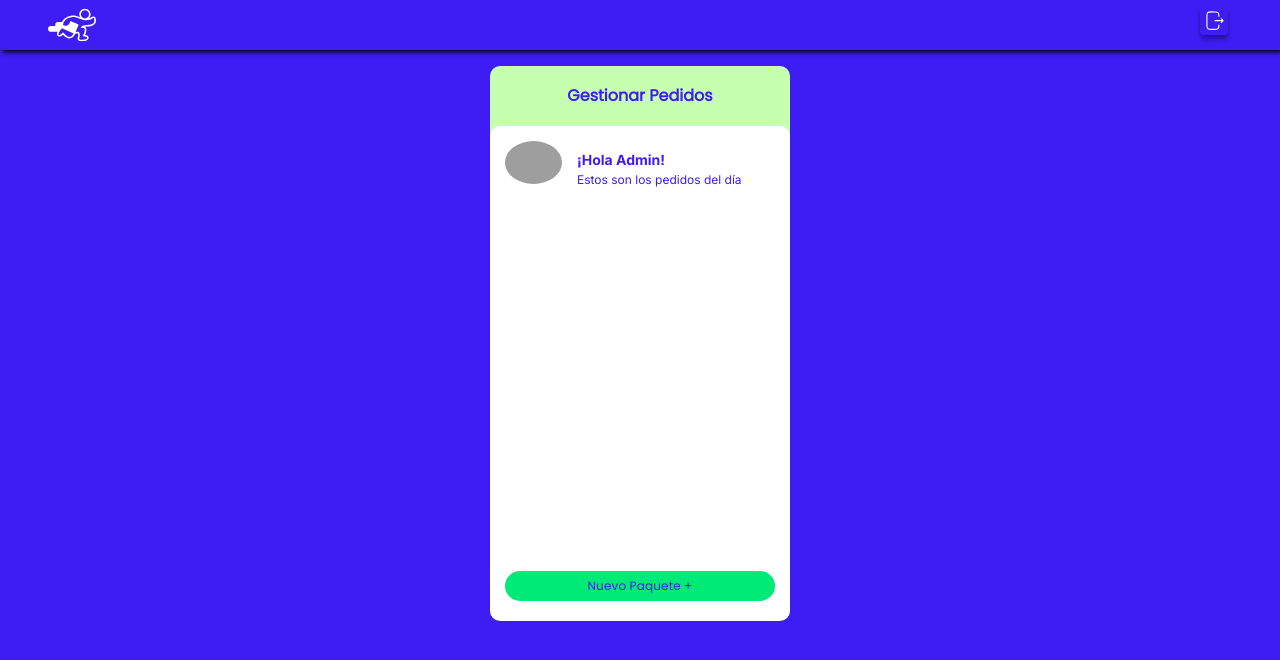
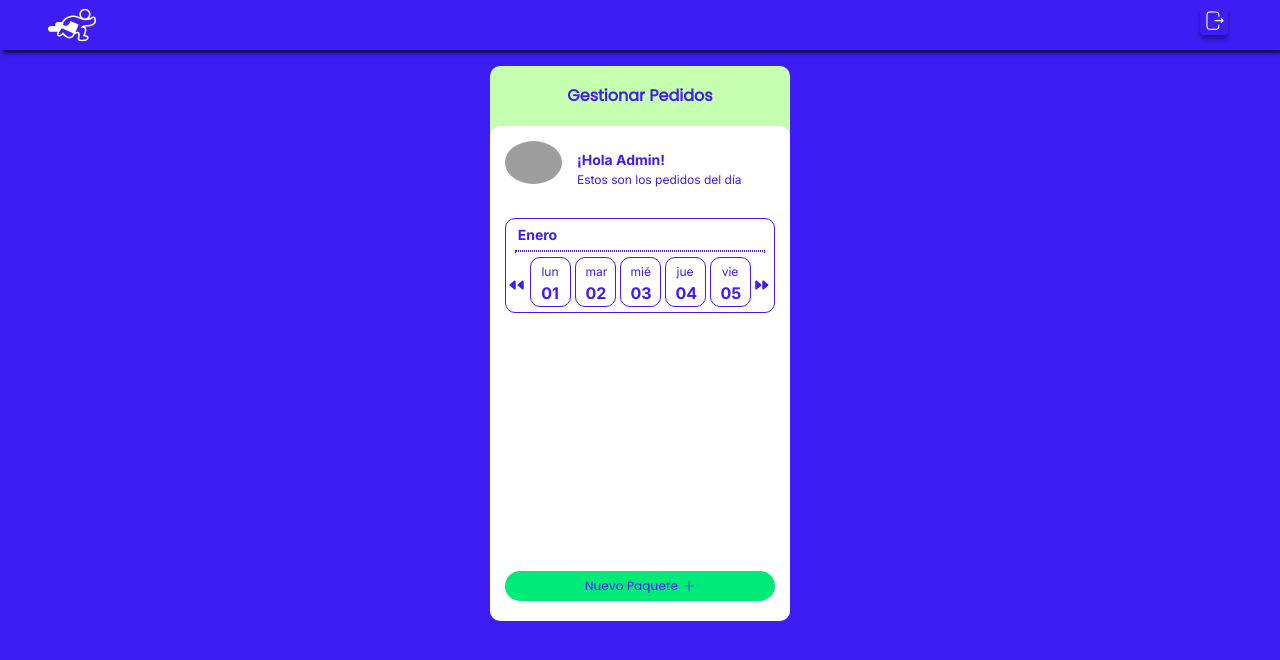
Before and after one commit to hernanortiz18/fast-delivery-src, a Next.js app in the folder fast-delivery-src/: page /manage-orders in a window 1280 px wide. Shown: the top 660 px of the page. Built offline with nearby package versions, Linux system fonts and the light colour scheme; grey boxes are pictures that could not be loaded.

Commit message:
feat: maquetado admin updates

```diff
--- a/fast-delivery-src/src/assets/ArrowIcon.tsx
+++ b/fast-delivery-src/src/assets/ArrowIcon.tsx
@@ -1,5 +1,8 @@
 import React from "react";
 
+type ArrowIconProps ={
+  className: string
+}
 function ArrowIcon() {
   return (
     <div>
--- /dev/null
+++ b/fast-delivery-src/src/assets/DoubleLeftArrow.tsx
@@ -0,0 +1,26 @@
+import React from "react";
+
+function DoubleLeftArrow() {
+  return (
+    <div>
+      <svg
+        width="17"
+        height="13"
+        viewBox="0 0 17 13"
+        fill="none"
+        xmlns="http://www.w3.org/2000/svg"
+      >
+        <path
+          d="M0.920905 7.26799C0.441523 6.86821 0.441523 6.13179 0.920904 5.73201L5.10953 2.2389C5.7608 1.69578 6.75 2.15888 6.75 3.00689L6.75 9.99311C6.75 10.8411 5.7608 11.3042 5.10954 10.7611L0.920905 7.26799Z"
+          fill="#3D1DF3"
+        />
+        <path
+          d="M8.9209 7.26799C8.44152 6.86821 8.44152 6.13179 8.9209 5.73201L13.1095 2.2389C13.7608 1.69578 14.75 2.15888 14.75 3.00689L14.75 9.99311C14.75 10.8411 13.7608 11.3042 13.1095 10.7611L8.9209 7.26799Z"
+          fill="#3D1DF3"
+        />
+      </svg>
+    </div>
+  );
+}
+
+export default DoubleLeftArrow;
--- /dev/null
+++ b/fast-delivery-src/src/assets/DoubleRigthArrow.tsx
@@ -0,0 +1,26 @@
+import React from "react";
+
+function DoubleRigthArrow() {
+  return (
+    <div>
+      <svg
+        width="16"
+        height="13"
+        viewBox="0 0 16 13"
+        fill="none"
+        xmlns="http://www.w3.org/2000/svg"
+      >
+        <path
+          d="M15.0791 5.73201C15.5585 6.13179 15.5585 6.86821 15.0791 7.26799L10.8905 10.7611C10.2392 11.3042 9.25 10.8411 9.25 9.99311L9.25 3.00689C9.25 2.15888 10.2392 1.69578 10.8905 2.2389L15.0791 5.73201Z"
+          fill="#3D1DF3"
+        />
+        <path
+          d="M8.0791 5.73201C8.55848 6.13179 8.55848 6.86821 8.0791 7.26799L3.89047 10.7611C3.23921 11.3042 2.25 10.8411 2.25 9.99311L2.25 3.00689C2.25 2.15888 3.2392 1.69578 3.89046 2.2389L8.0791 5.73201Z"
+          fill="#3D1DF3"
+        />
+      </svg>
+    </div>
+  );
+}
+
+export default DoubleRigthArrow;
--- /dev/null
+++ b/fast-delivery-src/src/components/CarrouselCalendar.tsx
@@ -0,0 +1,86 @@
+import React, { useEffect, useState } from "react";
+import "@/styles/carrouselCalendar.css";
+import DoubleRigthArrow from "@/assets/DoubleRigthArrow";
+import DoubleLeftArrow from "@/assets/DoubleLeftArrow";
+
+type CalendarCarouselProps = {
+  calendarData: string[];
+};
+
+function CarrouselCalendar({ calendarData }: CalendarCarouselProps) {
+  const [currentIndex, setCurrentIndex] = useState(0);
+  const daysToShow = 5;
+
+  const prevSlide = () => {
+    if (currentIndex > 0) {
+      setCurrentIndex(currentIndex - 1);
+    }
+  };
+
+  const nextSlide = () => {
+    const lastSlideIndex = Math.ceil(calendarData.length / daysToShow) - 1;
+
+    if (currentIndex < lastSlideIndex) {
+      setCurrentIndex(currentIndex + 1);
+    }
+  };
+
+  const updateCarousel = () => {
+    const offset = -currentIndex * 100;
+    // document.getElementById('carousel-container').style.transform = `translateX(${offset}%)`;
+  };
+  useEffect(() => {
+    updateCarousel();
+  }, [currentIndex]);
+  const startDayIndex = currentIndex * daysToShow;
+
+  const visibleDays = calendarData.slice(
+    startDayIndex,
+    startDayIndex + daysToShow
+  );
+  const getMonthName = (index: number) => {
+    const months = [
+      "Enero",
+      "Febrero",
+      "Marzo",
+      "Abril",
+      "Mayo",
+      "Junio",
+      "Julio",
+      "Agosto",
+      "Septiembre",
+      "Octubre",
+      "Noviembre",
+      "Diciembre",
+    ];
+
+    return months[index];
+  };
+
+  return (
+    <div id="carousel-container" className="carouselContainer">
+      <div className="calendarCarouselContainer">
+        <div className="monthName">{getMonthName(currentIndex)}</div>
+        <hr className="box-dotted-line" />
+        <div className="calendarCarrousel">
+          {visibleDays.map((day, index) => (
+            <div key={index} className="calendarDay">
+              <div className="dayName">{day}</div>
+              <div className="dayNumber">
+                {(index + 1).toString().padStart(2, "0")}
+              </div>
+            </div>
+          ))}{" "}
+          <button className="prevBtn" onClick={prevSlide}>
+            <DoubleLeftArrow />
+          </button>
+          <button className="nextBtn" onClick={nextSlide}>
+            <DoubleRigthArrow />
+          </button>
+        </div>
+      </div>
+    </div>
+  );
+}
+
+export default CarrouselCalendar;
--- a/fast-delivery-src/src/components/ManageOrdersBox.tsx
+++ b/fast-delivery-src/src/components/ManageOrdersBox.tsx
@@ -1,11 +1,15 @@
+"use client";
 import React from "react";
 import "../styles/box.css";
 import "@/styles/manageOrders.css";
 import "../styles/buttons.css";
-import "@/styles/avatar.css"
+import "@/styles/avatar.css";
 import Avatar from "@/commons/Avatar";
+import CarrouselCalendar from "./CarrouselCalendar";
+import { TfiPlus } from "react-icons/tfi";
 
 function ManageOrdersBox() {
+  const calendarData = ["lun", "mar", "mié", "jue", "vie"];
   return (
     <div
       style={{ display: "flex", flexDirection: "column", marginTop: "3.5rem" }}
@@ -20,17 +24,26 @@ function ManageOrdersBox() {
         style={{ display: "flex", flexDirection: "column" }}
       >
         <div className="presentation-container">
-          <Avatar src="https://static.vecteezy.com/system/resources/previews/023/186/830/non_2x/portrait-of-a-wolf-in-profile-on-a-dark-background-digital-painting-ai-generative-image-free-photo.jpg" className="admin-avatar"/>
+          <Avatar
+            src="https://static.vecteezy.com/system/resources/previews/023/186/830/non_2x/portrait-of-a-wolf-in-profile-on-a-dark-background-digital-painting-ai-generative-image-free-photo.jpg"
+            className="admin-avatar"
+          />
           <div className="p-container">
             <p className="hi-admin">¡Hola Admin!</p>
             <p className="days-order">Estos son los pedidos del día</p>
           </div>
         </div>
+        <div className="carrousel-calendar-container">
+          <CarrouselCalendar calendarData={calendarData} />
+        </div>
         <button
           className="greenButton"
           style={{ marginTop: "auto", marginBottom: "10px", fontSize: "12px" }}
         >
-          Nuevo Paquete +
+          Nuevo Paquete
+          <TfiPlus
+            style={{ width: "12px", height: "12px", marginLeft: "5px" }}
+          />
         </button>
       </div>
     </div>
--- /dev/null
+++ b/fast-delivery-src/src/styles/carrouselCalendar.css
@@ -0,0 +1,92 @@
+.carouselContainer {
+  position: relative;
+}
+
+.calendarCarouselContainer {
+  display: flex;
+  flex-direction: column;
+  align-items: center;
+  overflow-x: scroll;
+  margin: auto;
+
+}
+
+.calendarCarouselContainer::-webkit-scrollbar {
+  height: 2px;
+}
+
+.calendarCarrousel {
+  display: flex;
+  width: fit-content;
+  height: 55px;
+  margin: auto;
+}
+
+.calendarDay {
+  display: flex;
+  flex-direction: column;
+  /* gap: 3px; */
+  margin: 2px;
+  width: 41px;
+  height: 50px;
+  padding: 5px 10px;
+  border: 0.5px solid rgba(61, 29, 243, 1);
+  border-radius: 10px;
+  font-family: "Poppins" sans-serif;
+  font-size: 12px;
+  color: rgba(61, 29, 243, 1);
+}
+
+.prevBtn,
+.nextBtn {
+  width: 16px;
+  height: 13px;
+  color: rgba(61, 29, 243, 1);
+  position: absolute;
+  transform: translateY(-50%);
+  cursor: pointer;
+  display: flex;
+  margin: 30px auto;
+
+}
+
+.prevBtn {
+  left: 3px;
+}
+
+.nextBtn {
+  right: 5px;
+}
+.dayNumber {
+  font-family: "Poppins" sans-serif;
+  font-weight: 700;
+  text-align: center;
+  font-size: 16px;
+  margin: 0 auto;
+}
+
+.monthName {
+  width: 95%;
+  display: flex;
+  justify-content: start;
+  /* margin-left: 10px; */
+  font-family: "Poppins" sans-serif;
+  font-size: 14px;
+  font-weight: 700;
+  color: #3d1df3;
+  padding: 5px;
+}
+
+.dayName {
+  display: flex;
+  margin: auto;
+  font-family: "Poppins" sans-serif;
+  font-size: 12px;
+  font-weight: 400;
+}
+
+.box-dotted-line {
+  border: 0.5px dotted #3d1df3;
+  width: 250px;
+  margin-bottom: 3px;
+}
--- a/fast-delivery-src/src/styles/manageOrders.css
+++ b/fast-delivery-src/src/styles/manageOrders.css
@@ -21,8 +21,16 @@
   align-items: center;
 }
 
-.p-container{
+.p-container {
   display: flex;
   flex-direction: column;
   gap: 5px;
 }
+
+.carrousel-calendar-container {
+  width: 270px;
+  height: 95px;
+  border: 0.5px solid rgba(61, 29, 243, 1);
+  border-radius: 10px;
+  margin-top: 20px;
+}
```
Also changed, not shown: fast-delivery-src/src/commons/InputDatePicker.tsx (+40 -1 lines), fast-delivery-src/src/styles/input.css (+8 -0 lines), fast-delivery-src/src/components/CalendarComponent.tsx (added).
